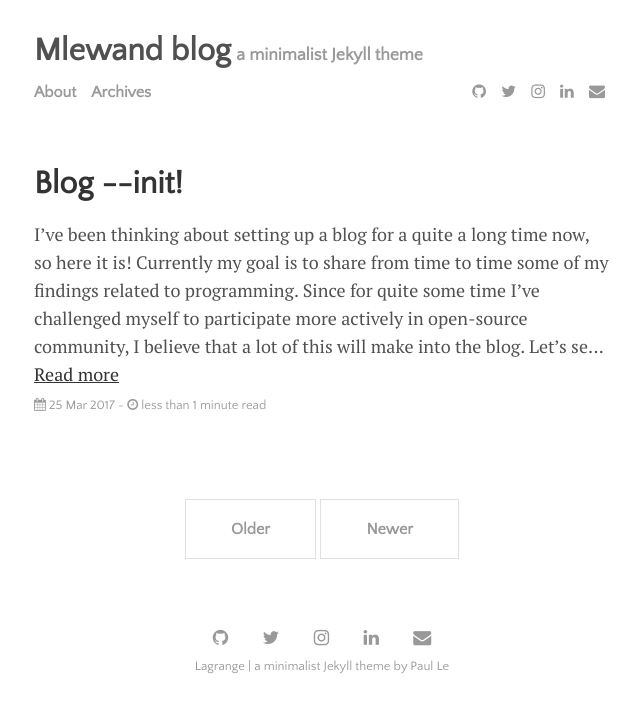
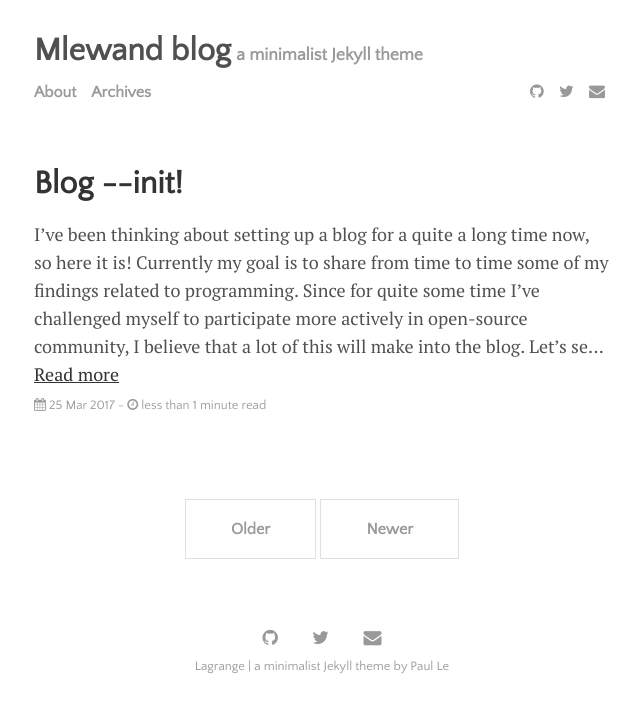
Before and after one commit to mlewand/blog.mlewandowski.com, a Jekyll site: the page built from index.html, in a window 1280 px wide. Shown: the top 713 px of the page, without its empty margins (318-958 px from the left). Built offline with Jekyll 4.4.1, drawn with Linux system fonts in a browser that asks for light colours; nearby versions of some CDN libraries; the list of posts is cut into pages by our own code.

Commit message:
No need for instagram for me. 😉

```diff
--- a/_includes/footer.html
+++ b/_includes/footer.html
@@ -1,8 +1,14 @@
 <footer class="footer">
   <a href="https://github.com/{{site.author.github}}"><i class="fa fa-github" aria-hidden="true" target="_blank"></i></a>
   <a href="https://twitter.com/{{site.author.twitter}}"><i class="fa fa-twitter" aria-hidden="true" target="_blank"></i></a>
+  {% if site.author.instagram %}
   <a href="https://instagram.com/{{site.author.instagram}}"><i class="fa fa-instagram" aria-hidden="true" target="_blank"></i></a>
+  {% endif %}
+  {% if site.author.linkedin %}
   <a href="https://linkedin.com/in/{{site.author.linkedin}}"><i class="fa fa-linkedin" aria-hidden="true" target="_blank"></i></a>
+  {% endif %}
+  {% if site.author.email %}
   <a href="mailto:{{site.author.email}}"><i class="fa fa-envelope" aria-hidden="true" target="_blank"></i></a>
+  {% endif %}
   <div class="post-date"><a href="https://lenpaul.github.io/Lagrange/menu/about.html">Lagrange | a minimalist Jekyll theme by Paul Le</a></div>
 </footer>
--- a/_includes/menu.html
+++ b/_includes/menu.html
@@ -7,8 +7,14 @@
   <div class="social-icons">
     <a href="https://github.com/{{ site.author.github }}"><i class="fa fa-github" aria-hidden="true" target="_blank"></i></a>
     <a href="https://twitter.com/{{ site.author.twitter }}"><i class="fa fa-twitter" aria-hidden="true" target="_blank"></i></a>
-    <a href="https://instagram.com/{{ site.author.instagram }}"><i class="fa fa-instagram" aria-hidden="true" target="_blank"></i></a>
-    <a href="https://linkedin.com/in/{{ site.author.linkedin }}"><i class="fa fa-linkedin" aria-hidden="true" target="_blank"></i></a>
-    <a href="mailto:{{ site.author.email }}"><i class="fa fa-envelope" aria-hidden="true" target="_blank"></i></a>
+    {% if site.author.instagram %}
+      <a href="https://instagram.com/{{ site.author.instagram }}"><i class="fa fa-instagram" aria-hidden="true" target="_blank"></i></a>
+    {% endif %}
+    {% if site.author.linkedin %}
+      <a href="https://linkedin.com/in/{{ site.author.linkedin }}"><i class="fa fa-linkedin" aria-hidden="true" target="_blank"></i></a>
+    {% endif %}
+    {% if site.author.email %}
+      <a href="mailto:{{ site.author.email }}"><i class="fa fa-envelope" aria-hidden="true" target="_blank"></i></a>
+    {% endif %}
   </div>
 </div>
```
